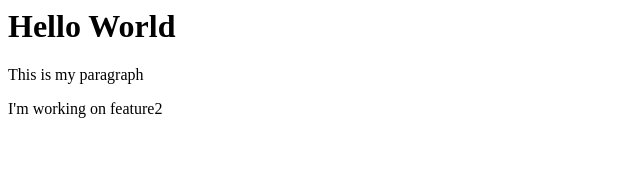
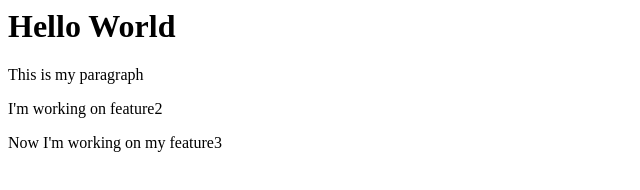
Before and after one commit to imerani/tracfone-demo, a plain HTML site: page index.html in a window 1280 px wide. Shown: the whole page, without its empty margins (0-640 px from the left). Drawn offline with Linux system fonts and the light colour scheme.

Commit message:
working on feature3

```diff
--- a/index.html
+++ b/index.html
@@ -3,5 +3,6 @@
 <h1>Hello World</h1>
 <p>This is my paragraph</p>
 <p>I'm working on feature2</p>
+<p>Now I'm working on my feature3</p>
 </body>
 </html>
```
